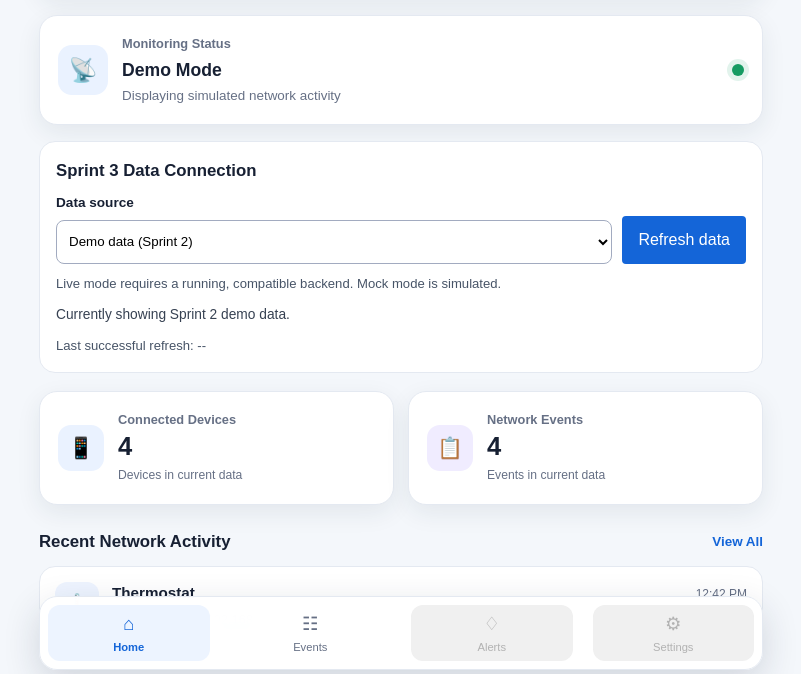
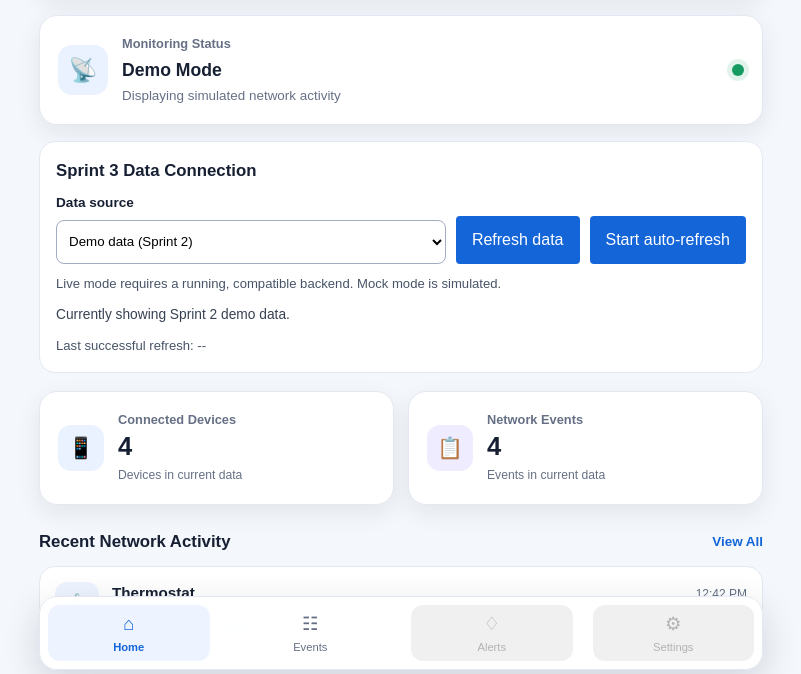
Before and after one commit to danielaluko2005/CODE---234-91-CSCE-4901.002-, a plain HTML site: page frontend/space.html in a window 1280 px wide. Shown: the part 116-790 px from the top of the page, without its empty margins (239-1040 px from the left). Drawn offline with Linux system fonts and the light colour scheme.

Commit message:
Provide explicit optional auto-refresh control

```diff
--- a/frontend/space.html
+++ b/frontend/space.html
@@ -36,6 +36,7 @@
                     </select>
                 </label>
                 <button type="button" id="sprint3Refresh">Refresh data</button>
+                <button type="button" id="sprint3Poll" aria-pressed="false">Start auto-refresh</button>
             </div>
             <p class="sprint3-hint">Live mode requires a running, compatible backend. Mock mode is simulated.</p>
             <p id="sprint3Message" class="sprint3-message" role="status" aria-live="polite">Currently showing Sprint 2 demo data.</p>
@@ -45,13 +46,19 @@
         <section class="metrics" aria-label="Network monitoring summary">
             <article class="metric-card">
                 <span class="metric-icon" aria-hidden="true">📱</span>
-                <div><p>Connected Devices</p><strong id="deviceCount" aria-live="polite">0</strong>
-                    <span>Devices in current data</span></div>
+                <div>
+                    <p>Connected Devices</p>
+                    <strong id="deviceCount" aria-live="polite">0</strong>
+                    <span>Devices in current data</span>
+                </div>
             </article>
             <article class="metric-card">
                 <span class="metric-icon purple" aria-hidden="true">📋</span>
-                <div><p>Network Events</p><strong id="eventCount" aria-live="polite">0</strong>
-                    <span>Events in current data</span></div>
+                <div>
+                    <p>Network Events</p>
+                    <strong id="eventCount" aria-live="polite">0</strong>
+                    <span>Events in current data</span>
+                </div>
             </article>
         </section>
 
```
